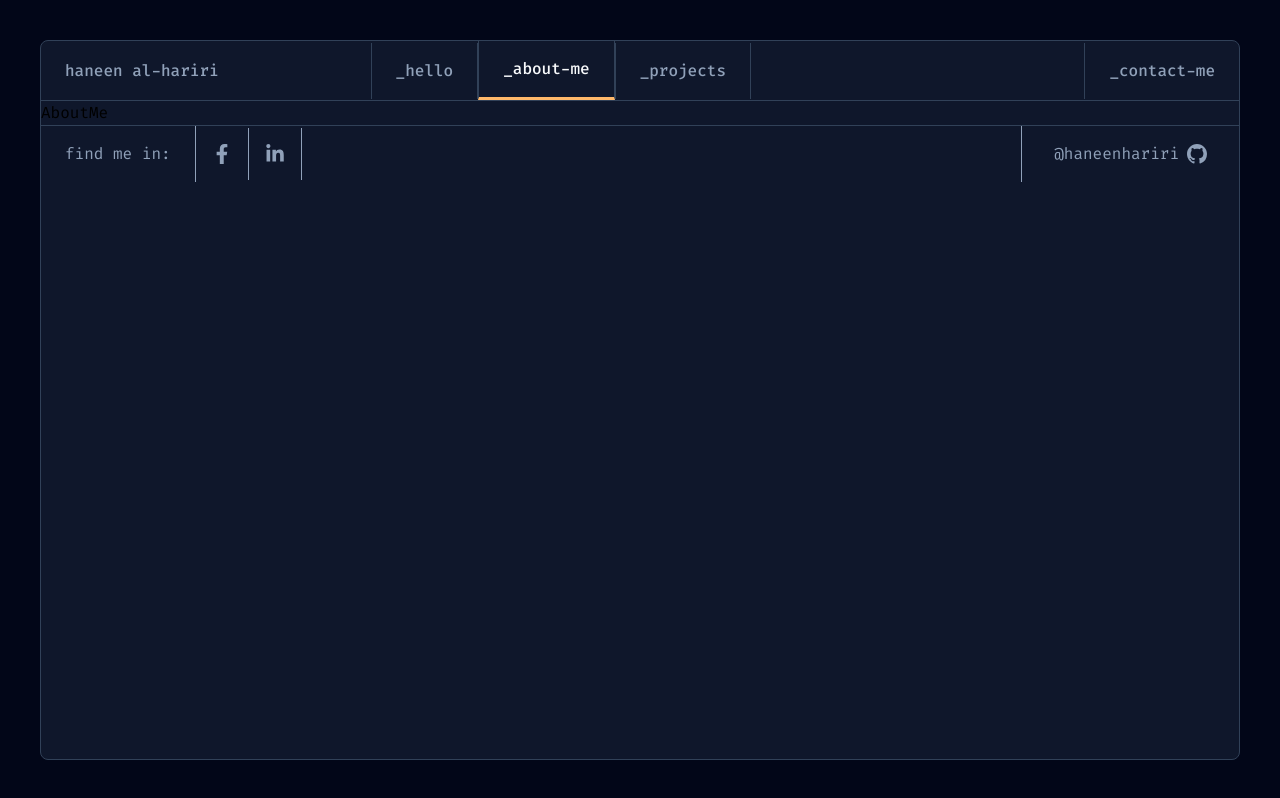
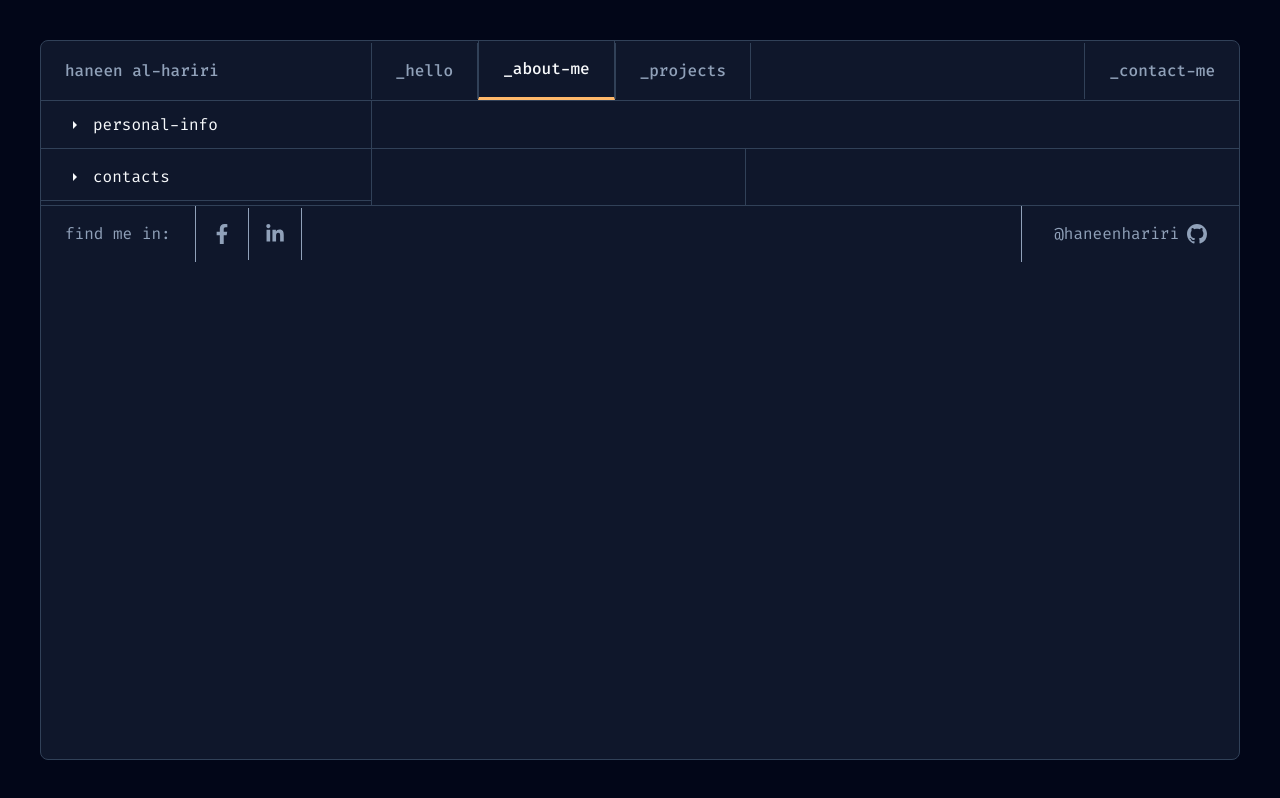
Before and after one commit to haneenhariri/porto, a React (Vite) app: page /about-me in a window 1280 px wide. Built offline with nearby package versions, Linux system fonts and the light colour scheme.

Commit message:
bug-fixes

```diff
--- /dev/null
+++ b/src/components/layout/AboutMeLayout.tsx
@@ -0,0 +1,19 @@
+import { aboutMeSidebarSections } from "../../data/sidebar";
+import { AboutMeLayoutProps } from "../../types/about-me";
+import PageSideBar from "../PageSideBar/PageSideBar";
+
+const AboutMeLayout = ({ children }: AboutMeLayoutProps) => {
+  return (
+    <div className="about-me-layout flex flex-col md:flex-row w-full">
+      <PageSideBar sections={aboutMeSidebarSections} />
+      <div className="about-me-body flex flex-col grow w-full">
+        <div className="border-b border-border h-12 hidden md:block"></div>
+        <div className="w-full flex flex-wrap grow justify-center items-center">
+          {children}
+        </div>
+      </div>
+    </div>
+  );
+};
+
+export default AboutMeLayout;
--- a/src/components/layout/ContactLayout.tsx
+++ b/src/components/layout/ContactLayout.tsx
@@ -1,13 +1,11 @@
-import { projectsSidebarSections } from "../../data/contact";
+import { contactsSidebarSections } from "../../data/sidebar";
 import { ContactLayoutProps } from "../../types/contact";
-import PageSideBar from "../ContactSideBar/ContactSideBar";
-
+import PageSideBar from "../PageSideBar/PageSideBar";
 
 const ContactLayout = ({ children }: ContactLayoutProps) => {
-
   return (
     <div className="contact-layout flex flex-col md:flex-row w-full">
-      <PageSideBar sections={projectsSidebarSections} />
+      <PageSideBar sections={contactsSidebarSections} />
       <div className="contact-body flex flex-col grow w-full">
         <div className="border-b border-border h-12 hidden md:block"></div>
         <div className="w-full flex flex-wrap grow justify-center items-center">
--- a/src/pages/AboutMe.tsx
+++ b/src/pages/AboutMe.tsx
@@ -1,12 +1,14 @@
-import { Outlet } from "react-router-dom"
+import AboutMeLayout from "../components/layout/AboutMeLayout";
 
 const AboutMe: React.FC = () => {
   return (
     <div>
-      AboutMe
-      <Outlet />
+      <AboutMeLayout>
+        <div className="left-part w-full h-full py-6 lg:py-0 px-6 xl:w-[42.99%] flex justify-center items-center"></div>
+        <div className="right-part hidden xl:block w-[57.01%] h-full border-l border-border"></div>
+      </AboutMeLayout>
     </div>
-  )
-}
+  );
+};
 
-export default AboutMe
+export default AboutMe;
--- /dev/null
+++ b/src/types/about-me.ts
@@ -0,0 +1,3 @@
+export type AboutMeLayoutProps = {
+  children: React.ReactNode;
+};
```
Also changed, not shown: src/components/PageSideBar/PageSideBar.tsx (renamed from src/components/ContactSideBar/ContactSideBar.tsx), src/data/sidebar.tsx (renamed from src/data/contact.tsx).
